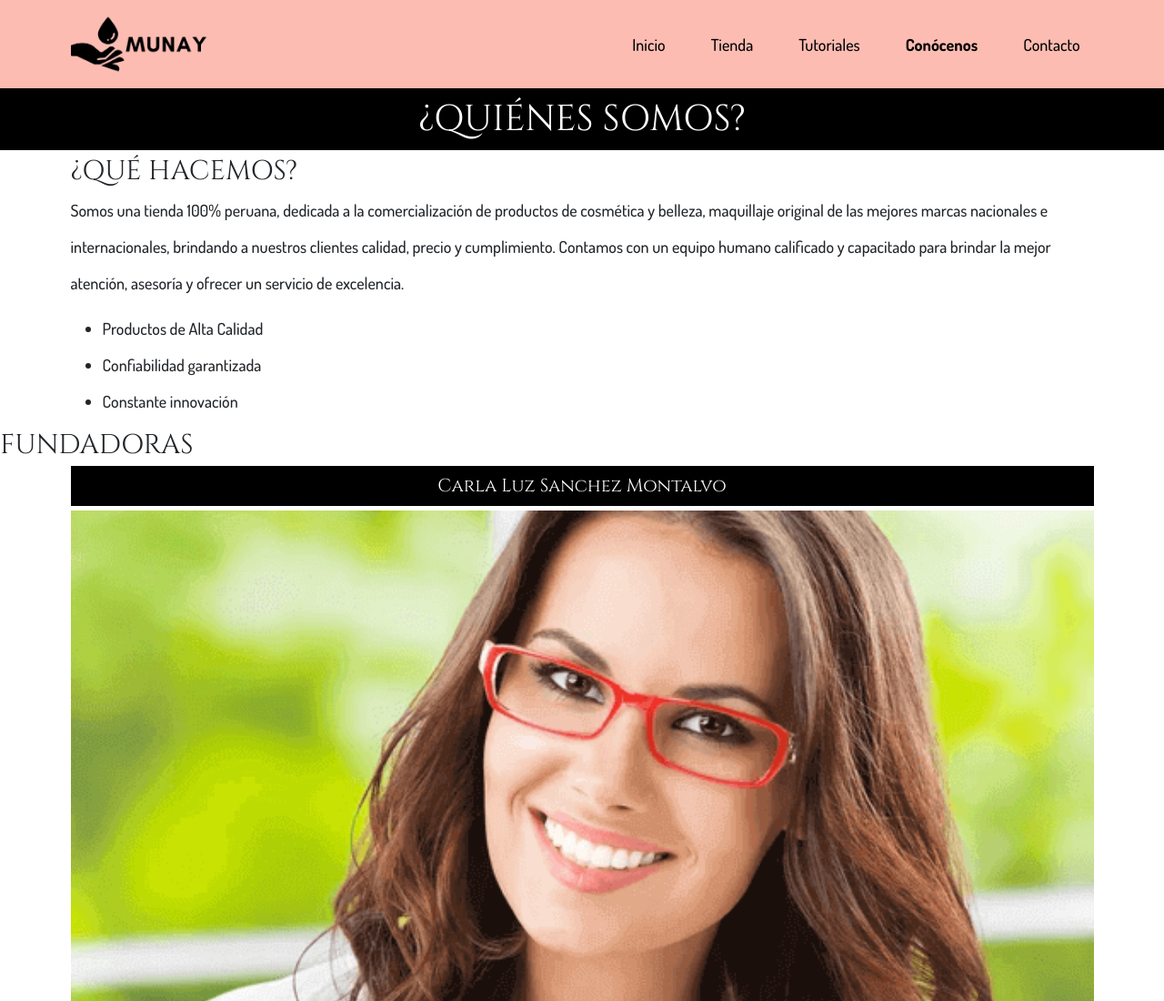
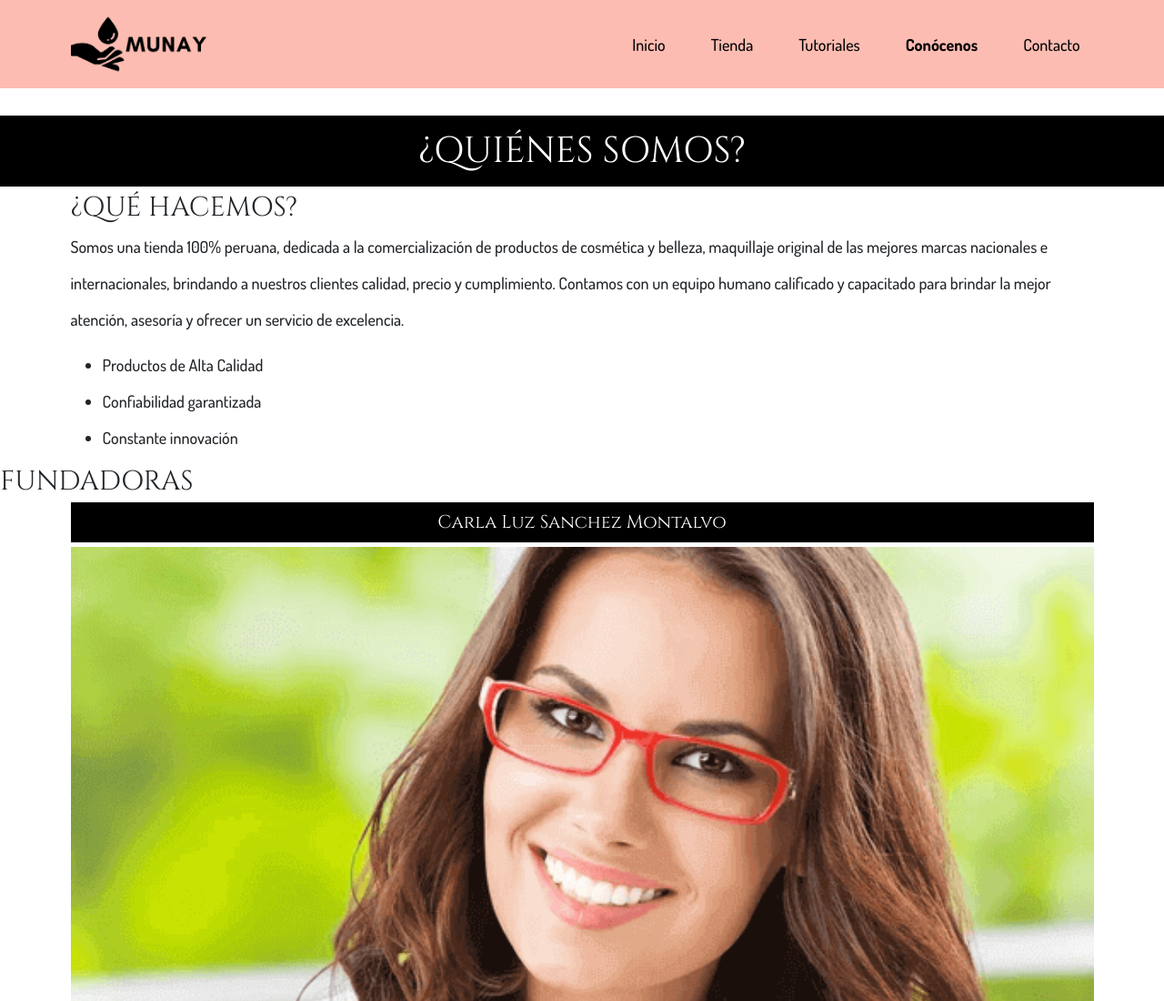
Before and after one commit to NicoleMariaMoralesRobladillo/Tienda-Virtual-Munay, a plain HTML site: page pages/conocenos.html in a window 1280 px wide. Shown: the top 1100 px of the page at 91% size. Drawn offline with nearby package versions, Linux system fonts and the light colour scheme.

Commit message:
Editando main title de conocenos con Bootstrap

```diff
--- a/pages/conocenos.html
+++ b/pages/conocenos.html
@@ -90,11 +90,10 @@
       </nav>
     </header>
     <!-- MAIN -->
-    <main id="main--conocenos">
+    <main>
       <!-- MAIN TITLE -->
       <h1
-        id="conocenosMainTitle"
-        class="title title--blackWhiteAndCenter title--mainTitle"
+        class="title title--mainTitle bg-black text-white text-center mt-5 p-4"
       >
         ¿QUIÉNES SOMOS?
       </h1>
```
